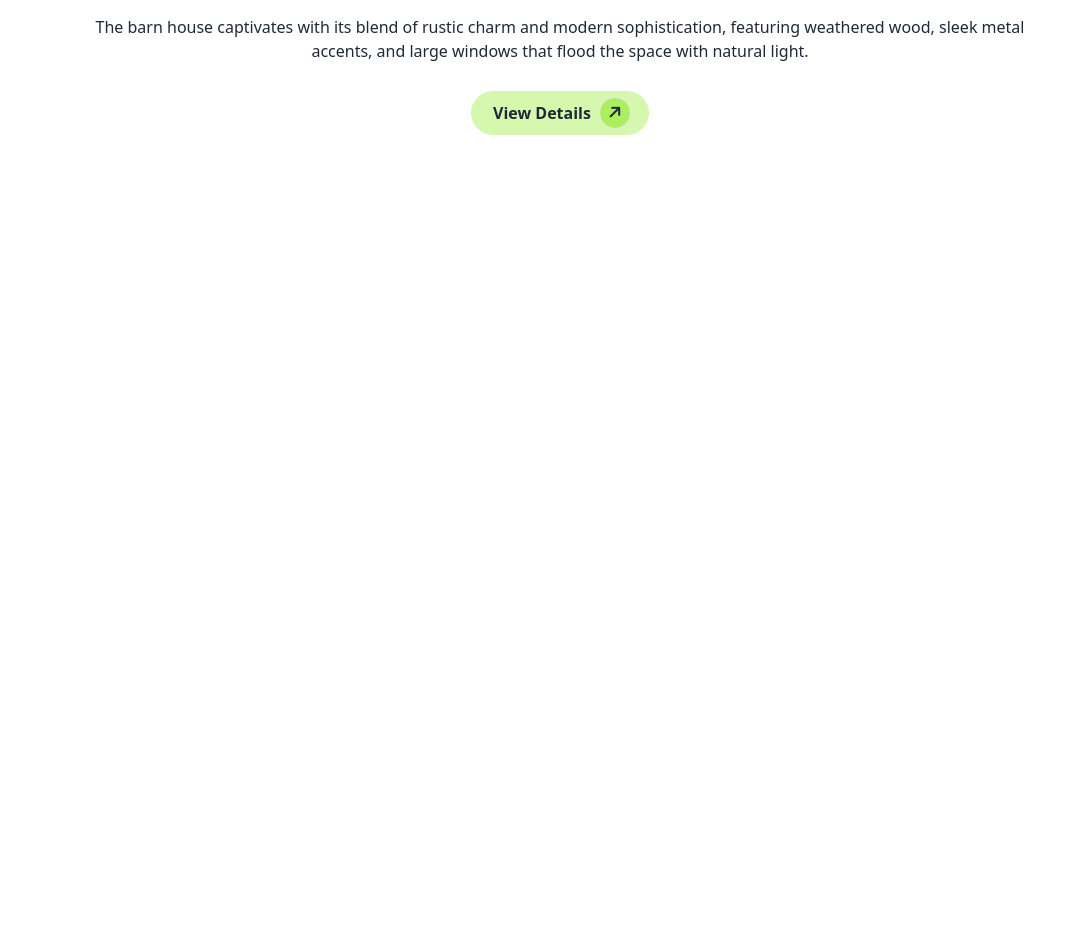
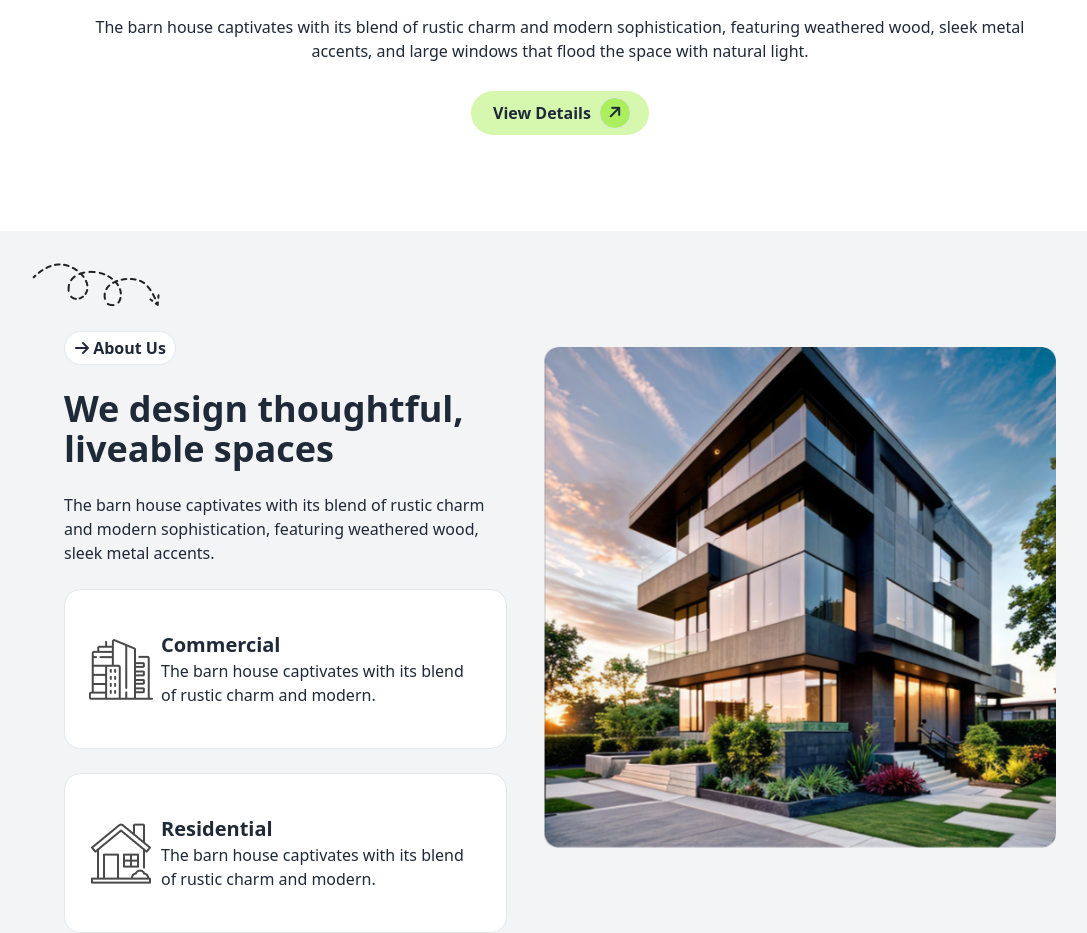
Before and after one commit to aban-18/Assignment-03, a plain HTML site: page index.html in a window 1280 px wide. Shown: the part 547-1480 px from the top of the page, without its empty margins (80-1167 px from the left). Before the commit the page ends 800 px from the top, so only its background shows below. Drawn offline with nearby package versions, Linux system fonts and the light colour scheme.

Commit message:
about section done

```diff
--- a/index.html
+++ b/index.html
@@ -71,6 +71,48 @@
         </div>
     </header>
     <main>
+         <!-- about -->
+         <section class="bg-gray-100 mx-auto">
+            <div class="hidden sm:contents "><img   class="pl-28 pt-8"  src="assets/Vector.png" alt=""></div>
+            <div class="flex flex-col sm:flex-row gap-9 mx-6 sm:mx-36">
+                 <!-- content -->
+            <div class=" w-screen sm:w-1/2 ">
+
+                 <div class="flex justify-center sm:justify-start">
+
+                    <div class="border rounded-3xl bg-white w-28 my-6 p-1 ">
+                        <i class="fa-solid fa-arrow-right pl-1.5"></i>
+                        <span class=" sm:font-semibold text-base ">About Us</span>
+                     </div>
+                 </div>
+
+                 <h3 class="font-bold text-4xl">We design thoughtful, liveable spaces</h3>
+                 <p class="my-6">The barn house captivates with its blend of rustic charm and
+                    modern sophistication, featuring weathered wood, sleek metal accents.</p>
+                    <div class="flex gap-2 border rounded-2xl bg-white h-40 items-center my-6 px-6">
+                        <img src="assets/commercial.png" alt="">
+                        <div>
+                            <h4 class="text-xl font-semibold">Commercial</h4>
+                            <p>The barn house captivates with its blend of rustic charm and modern.</p>
+                        </div>
+                    </div>
+                    <div class="flex gap-2 border rounded-2xl bg-white h-40 items-center px-6">
+                        <img src="assets/residential.png" alt="">
+                        <div>
+                            <h4 class="text-xl font-semibold">Residential</h4>
+                            <p>The barn house captivates with its blend of rustic charm and modern.</p>
+                        </div>
+                    </div>
+            </div>
+            <!-- image -->
+            <div class="mt-10 h-56 sm:h-auto">
+                <img
+                   src="assets/Rectangle.png" alt="">
+
+            </div>
+        </div>
+         </section>
+
 
     </main>
     <footer>
```
